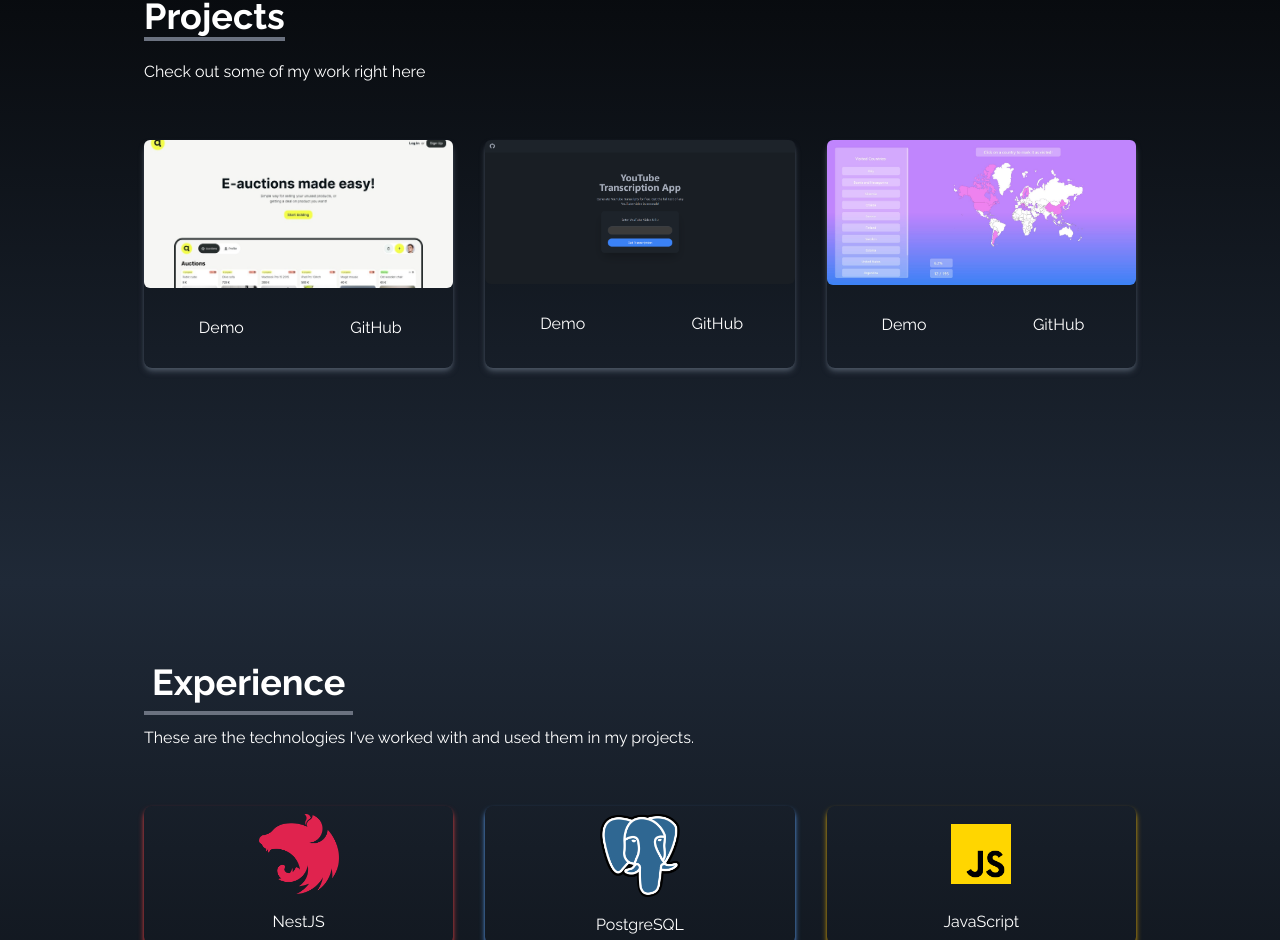
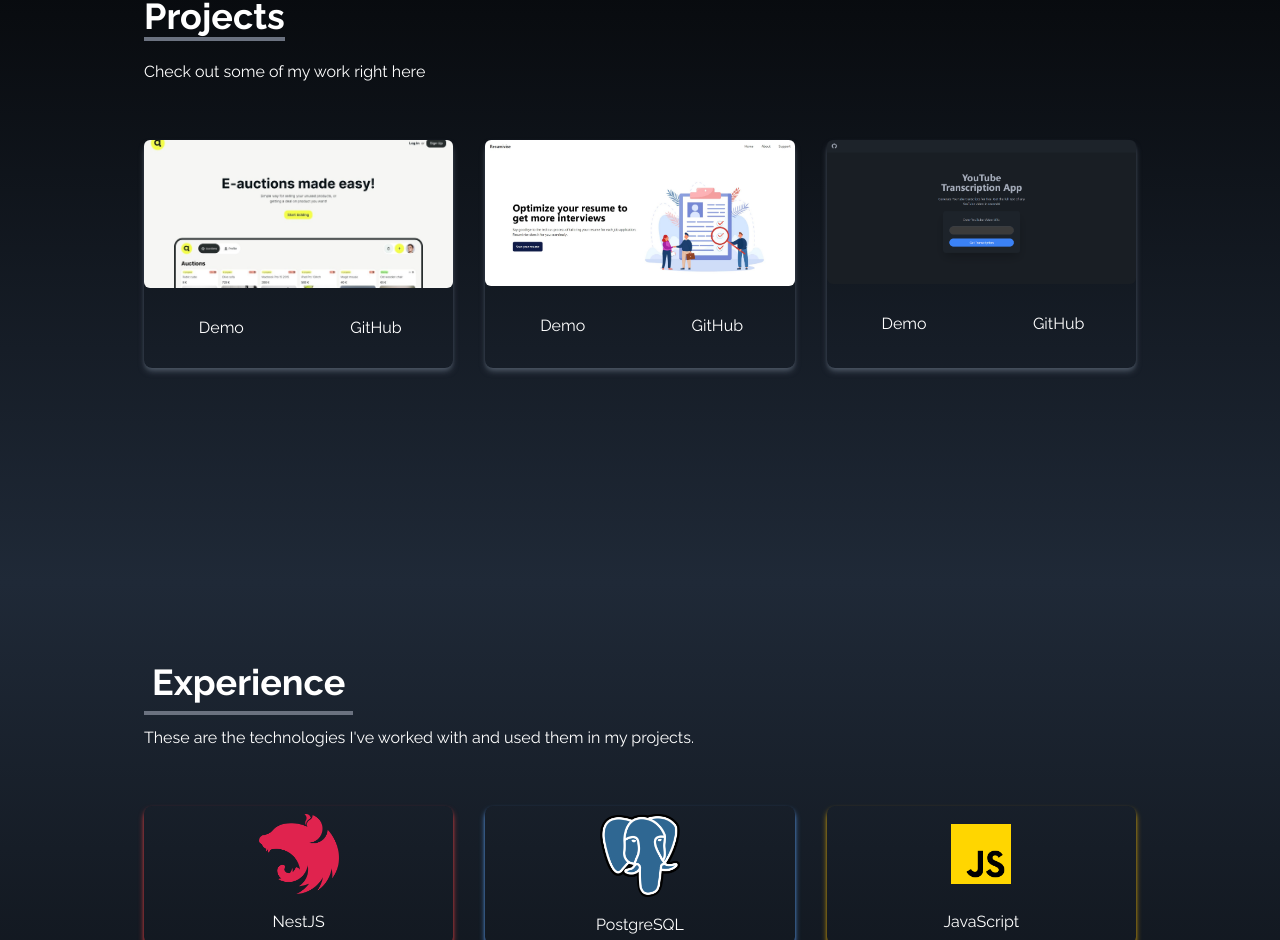
Before and after one commit to alchuu00/portfolio, a React (Create React App) app: page / in a window 1280 px wide. Shown: the part 1818-2758 px from the top of the page. Built offline with nearby package versions, Linux system fonts and the light colour scheme.

Commit message:
update portfolio projects

```diff
--- a/src/components/Portfolio.jsx
+++ b/src/components/Portfolio.jsx
@@ -1,6 +1,6 @@
 import React from "react";
 import auctionbay from "../assets/portfolio/auctionbay.jpg";
-import wanderlust from "../assets/portfolio/wanderlust.jpg";
+import resumivise from "../assets/portfolio/resumivise.jpg";
 import yttranscript from "../assets/portfolio/yttranscript.jpg";
 
 const Portfolio = () => {
@@ -14,17 +14,17 @@ const Portfolio = () => {
     },
     {
       id: 2,
+      name: "Resumivise",
+      src: resumivise,
+      link: "https://resumivise.onrender.com/",
+      repo: "https://github.com/PooriaT/Resumivise",
+    },
+    {
+      id: 3,
       name: "Youtube Transcript Generator",
       src: yttranscript,
       link: "https://drive.google.com/file/d/1l5wiTLFVKYK1hc81gFwvAsAGdycVLf0H/view?usp=sharing",
       repo: "https://github.com/alchuu00/Youtube-Transcript-App/tree/main",
-    },
-    {
-      id: 3,
-      name: "Wanderlust App",
-      src: wanderlust,
-      link: "https://dashing-praline-1c6094.netlify.app/",
-      repo: "https://github.com/alchuu00/wanderlust-app/",
     },
   ];
 
```
Also changed, not shown: src/assets/portfolio/resumivise.jpg (added), 2 other files (tests, documents, lock files or other folders).
